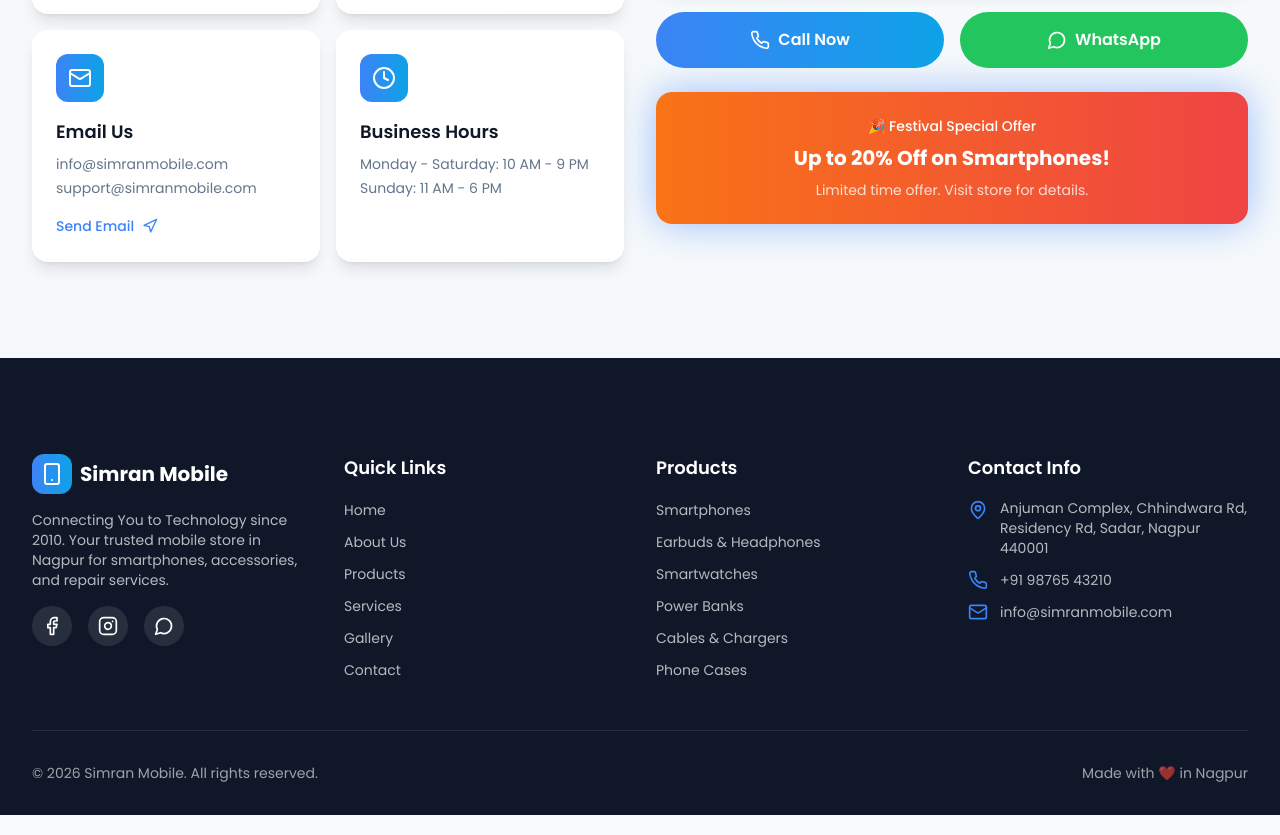
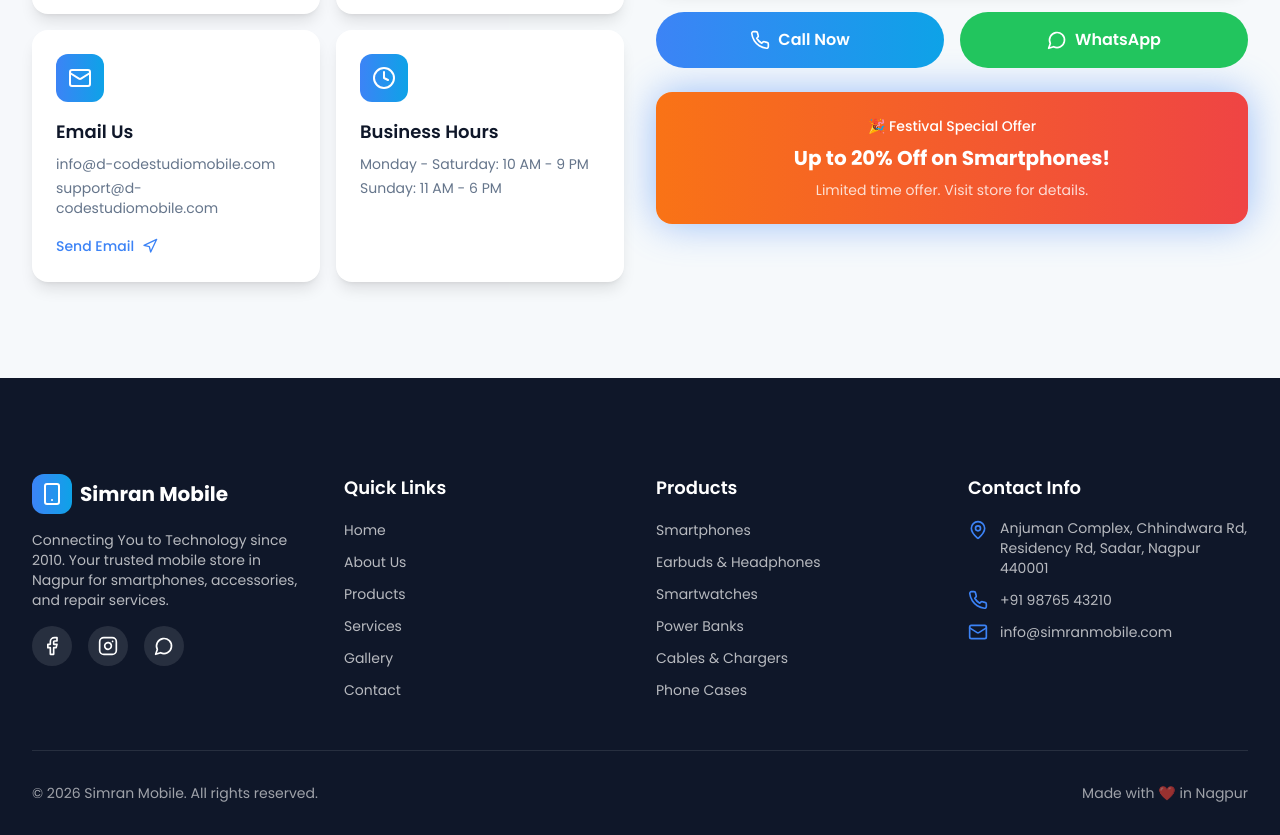
Before and after one commit to Ismail26477/d-code-studio-Chetan-hamare, a React (Vite) app: page / in a window 1280 px wide. Shown: the part 7077-7912 px from the top of the page. Built offline with nearby package versions, Linux system fonts and the light colour scheme; the HTML template or start-up script is replaced by a standard one.

Commit message:
Update Contact.tsx

```diff
--- a/src/components/Contact.tsx
+++ b/src/components/Contact.tsx
@@ -23,10 +23,10 @@ const Contact = () => {
     {
       icon: Mail,
       title: 'Email Us',
-      details: ['info@simranmobile.com', 'support@simranmobile.com'],
+      details: ['info@d-codestudiomobile.com', 'support@d-codestudiomobile.com'],
       action: {
         label: 'Send Email',
-        href: 'mailto:info@simranmobile.com',
+        href: 'mailto:info@Dcodestudiomobile.com',
       },
     },
     {
@@ -99,7 +99,7 @@ const Contact = () => {
                 allowFullScreen
                 loading="lazy"
                 referrerPolicy="no-referrer-when-downgrade"
-                title="Simran Mobile Location"
+                title="D-Code Studio Mobile Location"
               />
             </div>
 
```
